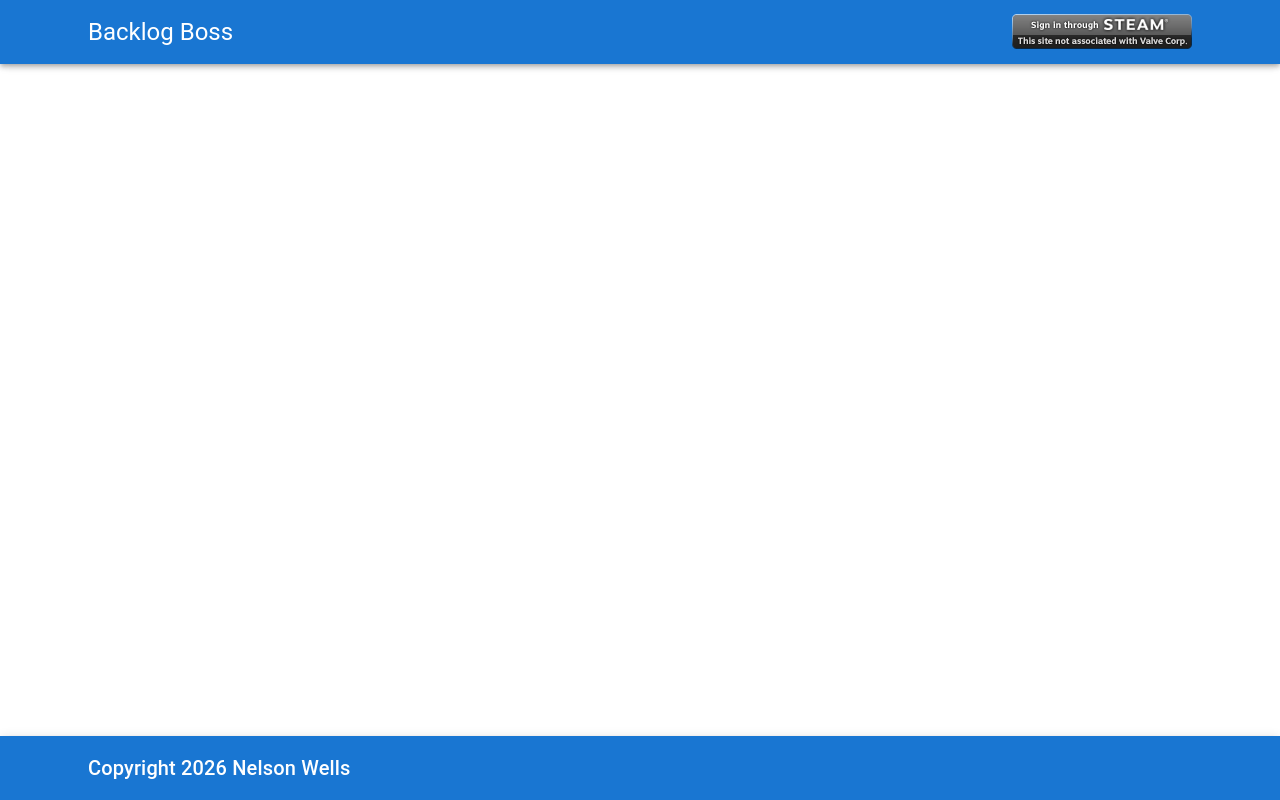
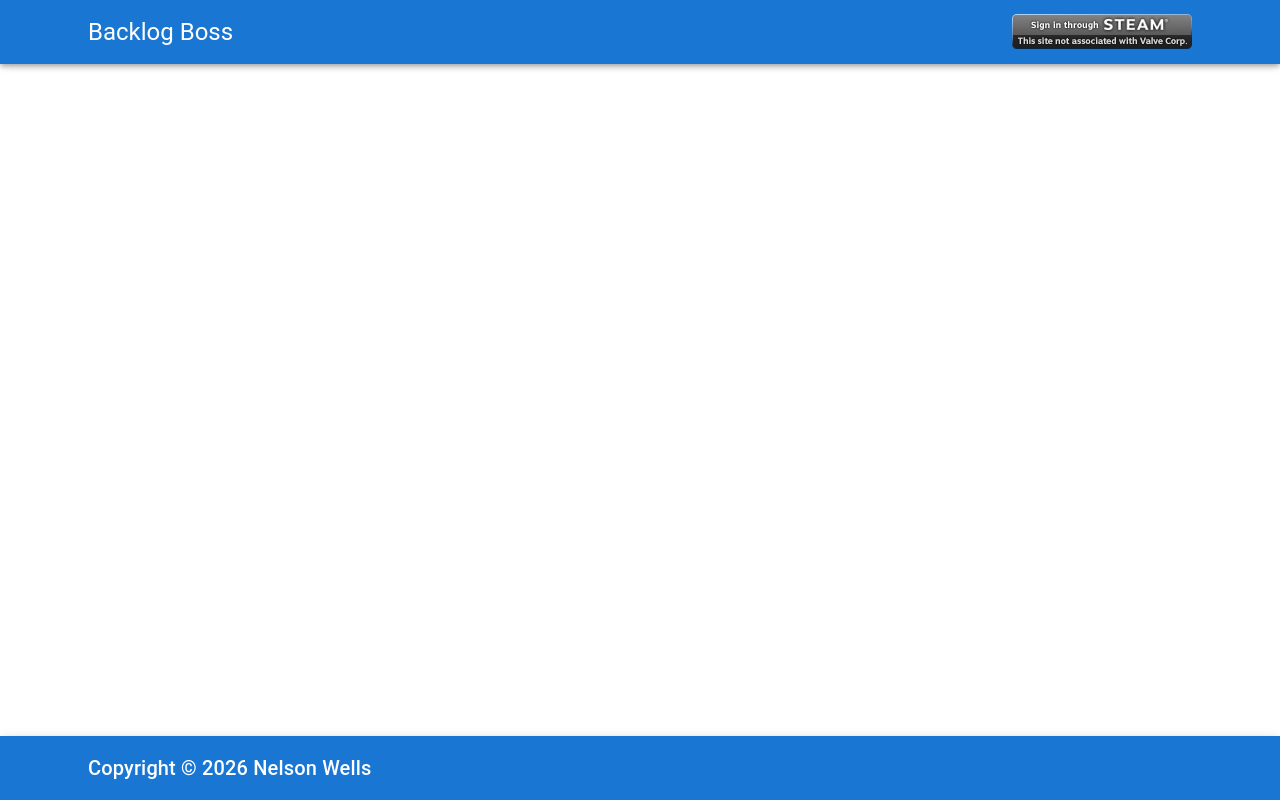
Before and after one commit to nelsonwellswku/backlog-boss, a React app in the folder frontend/: page / in a window 1280 px wide. Built offline with nearby package versions, Linux system fonts and the light colour scheme; the HTML template or start-up script is replaced by a standard one.

Commit message:
adjust footer text

```diff
--- a/frontend/src/App.tsx
+++ b/frontend/src/App.tsx
@@ -1,7 +1,6 @@
 
-import AppBar from "@mui/material/AppBar";
 import { SteamButton } from "./SteamButton";
-import { Container, CssBaseline, Toolbar, Typography } from "@mui/material";
+import { AppBar, Container, CssBaseline, Toolbar, Typography } from "@mui/material";
 
 
 export function App() {
@@ -15,11 +14,13 @@ export function App() {
           </Toolbar>
         </Container>
       </AppBar>
-      {/* <main style={{ minHeight: "90vh" }}></main> */}
+
+      {/* routing goes here */}
+
       <AppBar sx={{top: "auto", bottom: 0}}>
         <Container>
           <Toolbar>
-            <Typography variant="h6">Copyright 2026 Nelson Wells</Typography>
+            <Typography variant="h6">Copyright &copy; 2026 Nelson Wells</Typography>
           </Toolbar>
         </Container>
       </AppBar>
```
